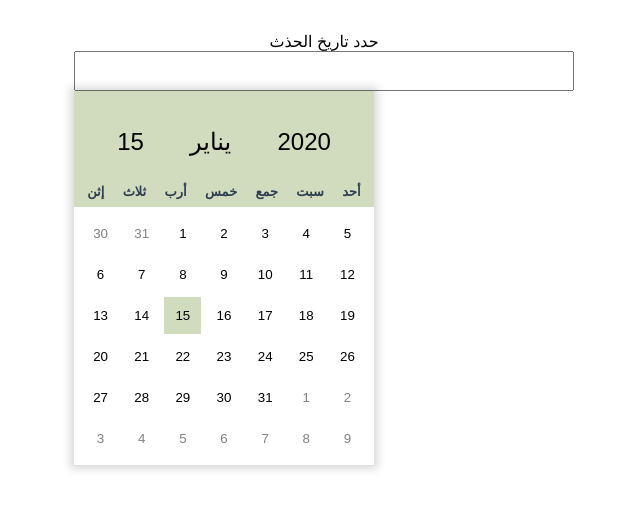
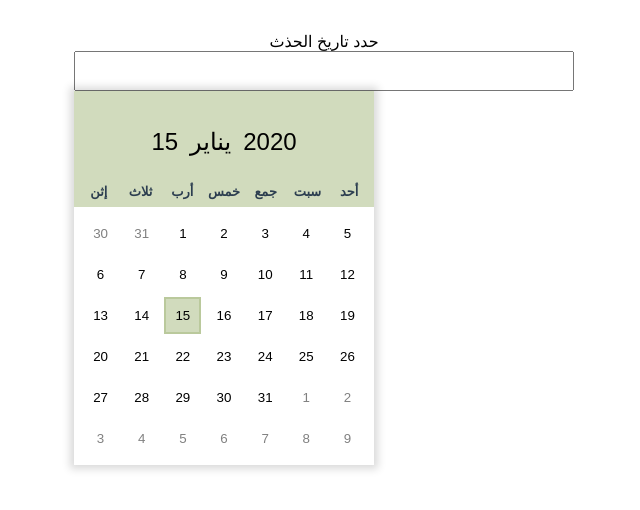
Before and after one commit to abdelrazzaq-dev/v-orika, a Vue app: page / in a window 1280 px wide. Shown: the top 510 px of the page, without its empty margins (316-956 px from the left). Built offline with nearby package versions, Linux system fonts and the light colour scheme.

Commit message:
style: update date style

```diff
--- a/src/assets/styles/components/datepicker.scss
+++ b/src/assets/styles/components/datepicker.scss
@@ -38,12 +38,6 @@ $calender-background: white !default;
     padding: .5rem;
     background-color: $calender-theme;
     height: 100px;
-
-    div {
-      display: flex;
-      justify-content: space-around;
-      align-items: center;
-    }
   }
 
   &__switch {
@@ -62,13 +56,16 @@ $calender-background: white !default;
   }
 
   &__date {
-    justify-self: center;
     display: flex;
+    justify-content: center;
     align-items: center;
-    font-size: x-large;
     grid-area: date;
-    border: none;
-    background: none;
+
+    &-item {
+      font-size: x-large;
+      border: none;
+      background: none;
+    }
   }
 
   &__weekdays {
@@ -110,11 +107,11 @@ $calender-background: white !default;
     }
 
     &--selected-date {
-      border: 2px solid $calender-theme;
+      border: 2px solid darken($color: $calender-theme, $amount: 10);
     }
 
     &:hover {
-      border: 2px solid $calender-theme;
+      border: 2px solid darken($color: $calender-theme, $amount: 10);
     }
   }
 }
--- a/src/components/AppDatepicker.vue
+++ b/src/components/AppDatepicker.vue
@@ -20,10 +20,10 @@
       .c-date-picker__picker
         .c-date-picker__header
           button.c-date-picker__switch
-          div
-            button.c-date-picker__date {{ day }}
-            button.c-date-picker__date {{ month }}
-            button.c-date-picker__date {{ year }}
+          .c-date-picker__date
+            button.c-date-picker__date-item {{ day }}
+            button.c-date-picker__date-item {{ month }}
+            button.c-date-picker__date-item {{ year }}
           button.c-date-picker__switch
           .c-date-picker__weekdays
             .c-date-picker__weekday(v-for="item in localeWeekday") {{ item }}
```
